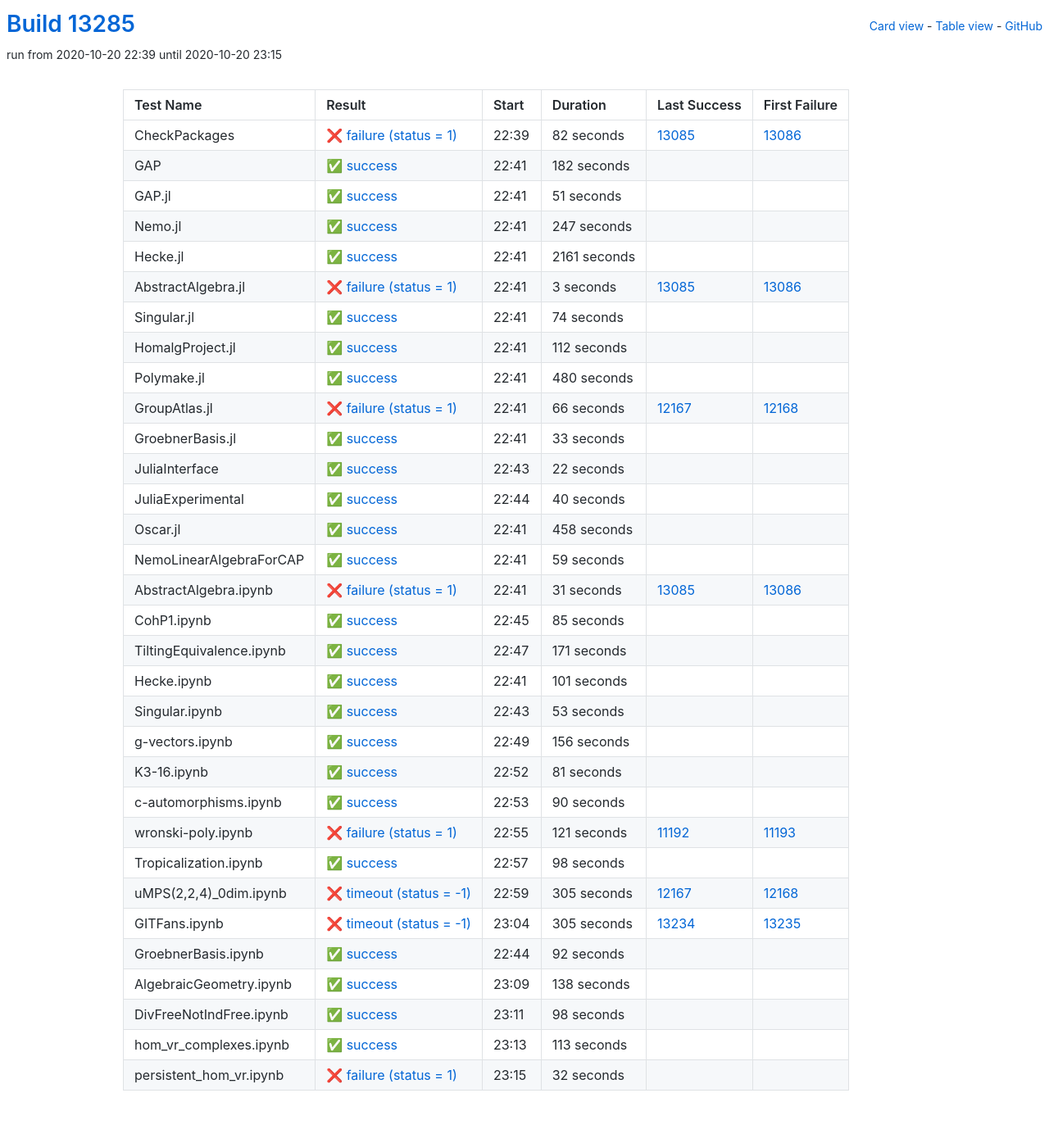
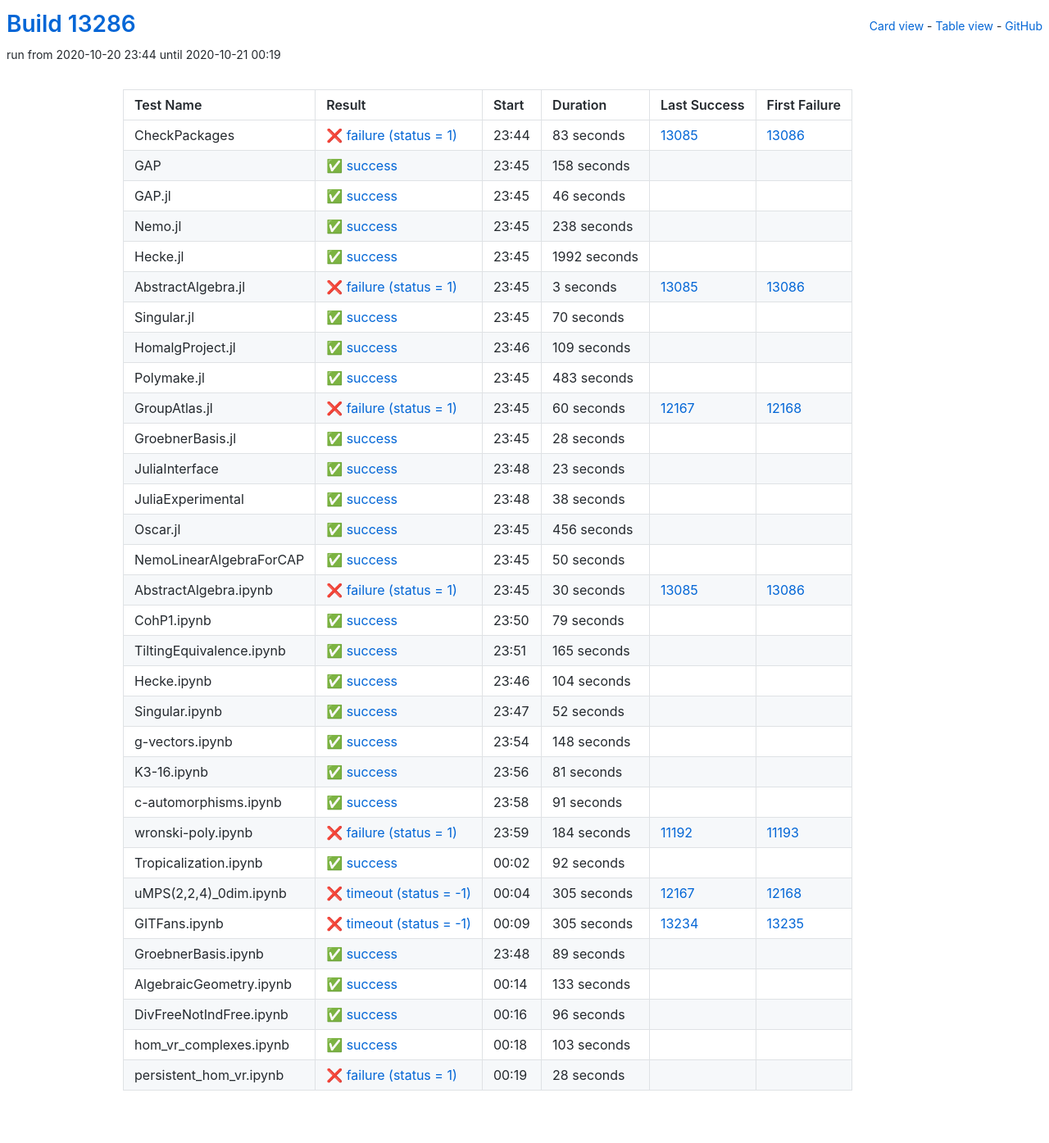
Before and after one commit to oscar-system/oscar-ci-status, a Jekyll site: the page built from table.html, in a window 1280 px wide. Shown: the whole page at 82% size. Built offline with Jekyll 4.4.1, drawn with Linux system fonts in a browser that asks for light colours.

Commit message:
Build #13286

```diff
--- a/_data/ci.yml
+++ b/_data/ci.yml
@@ -1,6 +1,6 @@
 ---
-build: 13285
-build_url: https://oscarci.mathematik.uni-kl.de/job/oscar/13285/
+build: 13286
+build_url: https://oscarci.mathematik.uni-kl.de/job/oscar/13286/
 job: oscar
 organization: oscar-system
 repo: oscar-ci-status
@@ -8,68 +8,68 @@
 tests:
 - name: CheckPackages
   id: checkpackages
-  log: https://oscarci.mathematik.uni-kl.de/job/oscar/13285/artifact/logs/build-13285/CheckPackages.log
-  start: 2020-10-20 22:39
+  log: https://oscarci.mathematik.uni-kl.de/job/oscar/13286/artifact/logs/build-13286/CheckPackages.log
+  start: 2020-10-20 23:44
   success: false
   exitcode: 1
   status: failure
-  duration: 82
+  duration: 83
   last_success: 13085
   last_success_url: https://oscarci.mathematik.uni-kl.de/job/oscar/13085/
   first_failure: 13086
   first_failure_url: https://oscarci.mathematik.uni-kl.de/job/oscar/13086/
 - name: GAP
   id: gap
-  log: https://oscarci.mathematik.uni-kl.de/job/oscar/13285/artifact/logs/build-13285/GAP.log
-  start: 2020-10-20 22:41
+  log: https://oscarci.mathematik.uni-kl.de/job/oscar/13286/artifact/logs/build-13286/GAP.log
+  start: 2020-10-20 23:45
   success: true
   exitcode: 0
   status: success
-  duration: 182
+  duration: 158
   last_success: false
   last_success_url:
   first_failure: false
   first_failure_url:
 - name: GAP.jl
   id: gap-jl
-  log: https://oscarci.mathematik.uni-kl.de/job/oscar/13285/artifact/logs/build-13285/GAP.jl.log
-  start: 2020-10-20 22:41
+  log: https://oscarci.mathematik.uni-kl.de/job/oscar/13286/artifact/logs/build-13286/GAP.jl.log
+  start: 2020-10-20 23:45
   success: true
   exitcode: 0
   status: success
-  duration: 51
+  duration: 46
   last_success: false
   last_success_url:
   first_failure: false
   first_failure_url:
 - name: Nemo.jl
   id: nemo-jl
-  log: https://oscarci.mathematik.uni-kl.de/job/oscar/13285/artifact/logs/build-13285/Nemo.jl.log
-  start: 2020-10-20 22:41
+  log: https://oscarci.mathematik.uni-kl.de/job/oscar/13286/artifact/logs/build-13286/Nemo.jl.log
+  start: 2020-10-20 23:45
   success: true
   exitcode: 0
   status: success
-  duration: 247
+  duration: 238
   last_success: false
   last_success_url:
   first_failure: false
   first_failure_url:
 - name: Hecke.jl
   id: hecke-jl
-  log: https://oscarci.mathematik.uni-kl.de/job/oscar/13285/artifact/logs/build-13285/Hecke.jl.log
-  start: 2020-10-20 22:41
+  log: https://oscarci.mathematik.uni-kl.de/job/oscar/13286/artifact/logs/build-13286/Hecke.jl.log
+  start: 2020-10-20 23:45
   success: true
   exitcode: 0
   status: success
-  duration: 2161
+  duration: 1992
   last_success: false
   last_success_url:
   first_failure: false
   first_failure_url:
 - name: AbstractAlgebra.jl
   id: abstractalgebra-jl
-  log: https://oscarci.mathematik.uni-kl.de/job/oscar/13285/artifact/logs/build-13285/AbstractAlgebra.jl.log
-  start: 2020-10-20 22:41
+  log: https://oscarci.mathematik.uni-kl.de/job/oscar/13286/artifact/logs/build-13286/AbstractAlgebra.jl.log
+  start: 2020-10-20 23:45
   success: false
   exitcode: 1
   status: failure
@@ -80,188 +80,188 @@
   first_failure_url: https://oscarci.mathematik.uni-kl.de/job/oscar/13086/
 - name: Singular.jl
   id: singular-jl
-  log: https://oscarci.mathematik.uni-kl.de/job/oscar/13285/artifact/logs/build-13285/Singular.jl.log
-  start: 2020-10-20 22:41
+  log: https://oscarci.mathematik.uni-kl.de/job/oscar/13286/artifact/logs/build-13286/Singular.jl.log
+  start: 2020-10-20 23:45
   success: true
   exitcode: 0
   status: success
-  duration: 74
+  duration: 70
   last_success: false
   last_success_url:
   first_failure: false
   first_failure_url:
 - name: HomalgProject.jl
   id: homalgproject-jl
-  log: https://oscarci.mathematik.uni-kl.de/job/oscar/13285/artifact/logs/build-13285/HomalgProject.jl.log
-  start: 2020-10-20 22:41
+  log: https://oscarci.mathematik.uni-kl.de/job/oscar/13286/artifact/logs/build-13286/HomalgProject.jl.log
+  start: 2020-10-20 23:46
   success: true
   exitcode: 0
   status: success
-  duration: 112
+  duration: 109
   last_success: false
   last_success_url:
   first_failure: false
   first_failure_url:
 - name: Polymake.jl
   id: polymake-jl
-  log: https://oscarci.mathematik.uni-kl.de/job/oscar/13285/artifact/logs/build-13285/Polymake.jl.log
-  start: 2020-10-20 22:41
+  log: https://oscarci.mathematik.uni-kl.de/job/oscar/13286/artifact/logs/build-13286/Polymake.jl.log
+  start: 2020-10-20 23:45
   success: true
   exitcode: 0
   status: success
-  duration: 480
+  duration: 483
   last_success: false
   last_success_url:
   first_failure: false
   first_failure_url:
 - name: GroupAtlas.jl
   id: groupatlas-jl
-  log: https://oscarci.mathematik.uni-kl.de/job/oscar/13285/artifact/logs/build-13285/GroupAtlas.jl.log
-  start: 2020-10-20 22:41
+  log: https://oscarci.mathematik.uni-kl.de/job/oscar/13286/artifact/logs/build-13286/GroupAtlas.jl.log
+  start: 2020-10-20 23:45
   success: false
   exitcode: 1
   status: failure
-  duration: 66
+  duration: 60
   last_success: 12167
   last_success_url: https://oscarci.mathematik.uni-kl.de/job/oscar/12167/
   first_failure: 12168
   first_failure_url: https://oscarci.mathematik.uni-kl.de/job/oscar/12168/
 - name: GroebnerBasis.jl
   id: groebnerbasis-jl
-  log: https://oscarci.mathematik.uni-kl.de/job/oscar/13285/artifact/logs/build-13285/GroebnerBasis.jl.log
-  start: 2020-10-20 22:41
+  log: https://oscarci.mathematik.uni-kl.de/job/oscar/13286/artifact/logs/build-13286/GroebnerBasis.jl.log
+  start: 2020-10-20 23:45
   success: true
   exitcode: 0
   status: success
-  duration: 33
+  duration: 28
   last_success: false
   last_success_url:
   first_failure: false
   first_failure_url:
 - name: JuliaInterface
   id: juliainterface
-  log: https://oscarci.mathematik.uni-kl.de/job/oscar/13285/artifact/logs/build-13285/JuliaInterface.log
-  start: 2020-10-20 22:43
+  log: https://oscarci.mathematik.uni-kl.de/job/oscar/13286/artifact/logs/build-13286/JuliaInterface.log
+  start: 2020-10-20 23:48
   success: true
   exitcode: 0
   status: success
-  duration: 22
+  duration: 23
   last_success: false
   last_success_url:
   first_failure: false
   first_failure_url:
 - name: JuliaExperimental
   id: juliaexperimental
-  log: https://oscarci.mathematik.uni-kl.de/job/oscar/13285/artifact/logs/build-13285/JuliaExperimental.log
-  start: 2020-10-20 22:44
+  log: https://oscarci.mathematik.uni-kl.de/job/oscar/13286/artifact/logs/build-13286/JuliaExperimental.log
+  start: 2020-10-20 23:48
   success: true
   exitcode: 0
   status: success
-  duration: 40
+  duration: 38
   last_success: false
   last_success_url:
   first_failure: false
   first_failure_url:
 - name: Oscar.jl
   id: oscar-jl
-  log: https://oscarci.mathematik.uni-kl.de/job/oscar/13285/artifact/logs/build-13285/Oscar.jl.log
-  start: 2020-10-20 22:41
+  log: https://oscarci.mathematik.uni-kl.de/job/oscar/13286/artifact/logs/build-13286/Oscar.jl.log
+  start: 2020-10-20 23:45
   success: true
   exitcode: 0
   status: success
-  duration: 458
+  duration: 456
   last_success: false
   last_success_url:
   first_failure: false
   first_failure_url:
 - name: NemoLinearAlgebraForCAP
   id: nemolinearalgebraforcap
-  log: https://oscarci.mathematik.uni-kl.de/job/oscar/13285/artifact/logs/build-13285/NemoLinearAlgebraForCAP.log
-  start: 2020-10-20 22:41
+  log: https://oscarci.mathematik.uni-kl.de/job/oscar/13286/artifact/logs/build-13286/NemoLinearAlgebraForCAP.log
+  start: 2020-10-20 23:45
   success: true
   exitcode: 0
   status: success
-  duration: 59
+  duration: 50
   last_success: false
   last_success_url:
   first_failure: false
   first_failure_url:
 - name: AbstractAlgebra.ipynb
   id: abstractalgebra-ipynb
-  log: https://oscarci.mathematik.uni-kl.de/job/oscar/13285/artifact/logs/build-13285/AbstractAlgebra.ipynb.log
-  start: 2020-10-20 22:41
+  log: https://oscarci.mathematik.uni-kl.de/job/oscar/13286/artifact/logs/build-13286/AbstractAlgebra.ipynb.log
+  start: 2020-10-20 23:45
   success: false
   exitcode: 1
   status: failure
-  duration: 31
+  duration: 30
   last_success: 13085
   last_success_url: https://oscarci.mathematik.uni-kl.de/job/oscar/13085/
   first_failure: 13086
   first_failure_url: https://oscarci.mathematik.uni-kl.de/job/oscar/13086/
 - name: CohP1.ipynb
   id: cohp1-ipynb
-  log: https://oscarci.mathematik.uni-kl.de/job/oscar/13285/artifact/logs/build-13285/CohP1.ipynb.log
-  start: 2020-10-20 22:45
+  log: https://oscarci.mathematik.uni-kl.de/job/oscar/13286/artifact/logs/build-13286/CohP1.ipynb.log
+  start: 2020-10-20 23:50
   success: true
   exitcode: 0
   status: success
-  duration: 85
+  duration: 79
   last_success: false
   last_success_url:
   first_failure: false
   first_failure_url:
 - name: TiltingEquivalence.ipynb
   id: tiltingequivalence-ipynb
-  log: https://oscarci.mathematik.uni-kl.de/job/oscar/13285/artifact/logs/build-13285/TiltingEquivalence.ipynb.log
-  start: 2020-10-20 22:47
+  log: https://oscarci.mathematik.uni-kl.de/job/oscar/13286/artifact/logs/build-13286/TiltingEquivalence.ipynb.log
+  start: 2020-10-20 23:51
   success: true
   exitcode: 0
   status: success
-  duration: 171
+  duration: 165
   last_success: false
   last_success_url:
   first_failure: false
   first_failure_url:
 - name: Hecke.ipynb
   id: hecke-ipynb
-  log: https://oscarci.mathematik.uni-kl.de/job/oscar/13285/artifact/logs/build-13285/Hecke.ipynb.log
-  start: 2020-10-20 22:41
+  log: https://oscarci.mathematik.uni-kl.de/job/oscar/13286/artifact/logs/build-13286/Hecke.ipynb.log
+  start: 2020-10-20 23:46
   success: true
   exitcode: 0
   status: success
-  duration: 101
+  duration: 104
   last_success: false
   last_success_url:
   first_failure: false
   first_failure_url:
 - name: Singular.ipynb
   id: singular-ipynb
-  log: https://oscarci.mathematik.uni-kl.de/job/oscar/13285/artifact/logs/build-13285/Singular.ipynb.log
-  start: 2020-10-20 22:43
+  log: https://oscarci.mathematik.uni-kl.de/job/oscar/13286/artifact/logs/build-13286/Singular.ipynb.log
+  start: 2020-10-20 23:47
   success: true
   exitcode: 0
   status: success
-  duration: 53
+  duration: 52
   last_success: false
   last_success_url:
   first_failure: false
   first_failure_url:
 - name: g-vectors.ipynb
   id: g-vectors-ipynb
-  log: https://oscarci.mathematik.uni-kl.de/job/oscar/13285/artifact/logs/build-13285/g-vectors.ipynb.log
-  start: 2020-10-20 22:49
+  log: https://oscarci.mathematik.uni-kl.de/job/oscar/13286/artifact/logs/build-13286/g-vectors.ipynb.log
+  start: 2020-10-20 23:54
   success: true
   exitcode: 0
   status: success
-  duration: 156
+  duration: 148
   last_success: false
   last_success_url:
   first_failure: false
   first_failure_url:
 - name: K3-16.ipynb
   id: k3-16-ipynb
-  log: https://oscarci.mathematik.uni-kl.de/job/oscar/13285/artifact/logs/build-13285/K3-16.ipynb.log
-  start: 2020-10-20 22:52
+  log: https://oscarci.mathematik.uni-kl.de/job/oscar/13286/artifact/logs/build-13286/K3-16.ipynb.log
+  start: 2020-10-20 23:56
   success: true
   exitcode: 0
   status: success
@@ -272,44 +272,44 @@
   first_failure_url:
 - name: c-automorphisms.ipynb
   id: c-automorphisms-ipynb
-  log: https://oscarci.mathematik.uni-kl.de/job/oscar/13285/artifact/logs/build-13285/c-automorphisms.ipynb.log
-  start: 2020-10-20 22:53
+  log: https://oscarci.mathematik.uni-kl.de/job/oscar/13286/artifact/logs/build-13286/c-automorphisms.ipynb.log
+  start: 2020-10-20 23:58
   success: true
   exitcode: 0
   status: success
-  duration: 90
+  duration: 91
   last_success: false
   last_success_url:
   first_failure: false
   first_failure_url:
 - name: wronski-poly.ipynb
   id: wronski-poly-ipynb
-  log: https://oscarci.mathematik.uni-kl.de/job/oscar/13285/artifact/logs/build-13285/wronski-poly.ipynb.log
-  start: 2020-10-20 22:55
+  log: https://oscarci.mathematik.uni-kl.de/job/oscar/13286/artifact/logs/build-13286/wronski-poly.ipynb.log
+  start: 2020-10-20 23:59
   success: false
   exitcode: 1
   status: failure
-  duration: 121
+  duration: 184
   last_success: 11192
   last_success_url: https://oscarci.mathematik.uni-kl.de/job/oscar/11192/
   first_failure: 11193
   first_failure_url: https://oscarci.mathematik.uni-kl.de/job/oscar/11193/
 - name: Tropicalization.ipynb
   id: tropicalization-ipynb
-  log: https://oscarci.mathematik.uni-kl.de/job/oscar/13285/artifact/logs/build-13285/Tropicalization.ipynb.log
-  start: 2020-10-20 22:57
+  log: https://oscarci.mathematik.uni-kl.de/job/oscar/13286/artifact/logs/build-13286/Tropicalization.ipynb.log
+  start: 2020-10-21 00:02
   success: true
   exitcode: 0
   status: success
-  duration: 98
+  duration: 92
   last_success: false
   last_success_url:
   first_failure: false
   first_failure_url:
 - name: uMPS(2,2,4)_0dim.ipynb
   id: umps-2-2-4-0dim-ipynb
-  log: https://oscarci.mathematik.uni-kl.de/job/oscar/13285/artifact/logs/build-13285/uMPS-2-2-4-_0dim.ipynb.log
-  start: 2020-10-20 22:59
+  log: https://oscarci.mathematik.uni-kl.de/job/oscar/13286/artifact/logs/build-13286/uMPS-2-2-4-_0dim.ipynb.log
+  start: 2020-10-21 00:04
   success: false
   exitcode: -1
   status: timeout
@@ -320,8 +320,8 @@
   first_failure_url: https://oscarci.mathematik.uni-kl.de/job/oscar/12168/
 - name: GITFans.ipynb
   id: gitfans-ipynb
-  log: https://oscarci.mathematik.uni-kl.de/job/oscar/13285/artifact/logs/build-13285/GITFans.ipynb.log
-  start: 2020-10-20 23:04
+  log: https://oscarci.mathematik.uni-kl.de/job/oscar/13286/artifact/logs/build-13286/GITFans.ipynb.log
+  start: 2020-10-21 00:09
   success: false
   exitcode: -1
   status: timeout
@@ -332,60 +332,60 @@
   first_failure_url: https://oscarci.mathematik.uni-kl.de/job/oscar/13235/
 - name: GroebnerBasis.ipynb
   id: groebnerbasis-ipynb
-  log: https://oscarci.mathematik.uni-kl.de/job/oscar/13285/artifact/logs/build-13285/GroebnerBasis.ipynb.log
-  start: 2020-10-20 22:44
+  log: https://oscarci.mathematik.uni-kl.de/job/oscar/13286/artifact/logs/build-13286/GroebnerBasis.ipynb.log
+  start: 2020-10-20 23:48
   success: true
   exitcode: 0
   status: success
-  duration: 92
+  duration: 89
   last_success: false
   last_success_url:
   first_failure: false
   first_failure_url:
 - name: AlgebraicGeometry.ipynb
   id: algebraicgeometry-ipynb
-  log: https://oscarci.mathematik.uni-kl.de/job/oscar/13285/artifact/logs/build-13285/AlgebraicGeometry.ipynb.log
-  start: 2020-10-20 23:09
+  log: https://oscarci.mathematik.uni-kl.de/job/oscar/13286/artifact/logs/build-13286/AlgebraicGeometry.ipynb.log
+  start: 2020-10-21 00:14
   success: true
   exitcode: 0
   status: success
-  duration: 138
+  duration: 133
   last_success: false
   last_success_url:
   first_failure: false
   first_failure_url:
 - name: DivFreeNotIndFree.ipynb
   id: divfreenotindfree-ipynb
-  log: https://oscarci.mathematik.uni-kl.de/job/oscar/13285/artifact/logs/build-13285/DivFreeNotIndFree.ipynb.log
-  start: 2020-10-20 23:11
+  log: https://oscarci.mathematik.uni-kl.de/job/oscar/13286/artifact/logs/build-13286/DivFreeNotIndFree.ipynb.log
+  start: 2020-10-21 00:16
   success: true
   exitcode: 0
   status: success
-  duration: 98
+  duration: 96
   last_success: false
   last_success_url:
   first_failure: false
   first_failure_url:
 - name: hom_vr_complexes.ipynb
   id: hom-vr-complexes-ipynb
-  log: https://oscarci.mathematik.uni-kl.de/job/oscar/13285/artifact/logs/build-13285/hom_vr_complexes.ipynb.log
-  start: 2020-10-20 23:13
+  log: https://oscarci.mathematik.uni-kl.de/job/oscar/13286/artifact/logs/build-13286/hom_vr_complexes.ipynb.log
+  start: 2020-10-21 00:18
   success: true
   exitcode: 0
   status: success
-  duration: 113
+  duration: 103
   last_success: false
   last_success_url:
   first_failure: false
   first_failure_url:
 - name: persistent_hom_vr.ipynb
   id: persistent-hom-vr-ipynb
-  log: https://oscarci.mathematik.uni-kl.de/job/oscar/13285/artifact/logs/build-13285/persistent_hom_vr.ipynb.log
-  start: 2020-10-20 23:15
+  log: https://oscarci.mathematik.uni-kl.de/job/oscar/13286/artifact/logs/build-13286/persistent_hom_vr.ipynb.log
+  start: 2020-10-21 00:19
   success: false
   exitcode: 1
   status: failure
-  duration: 32
+  duration: 28
   last_success: false
   last_success_url:
   first_failure: false
```
Also changed, not shown: README.md.
